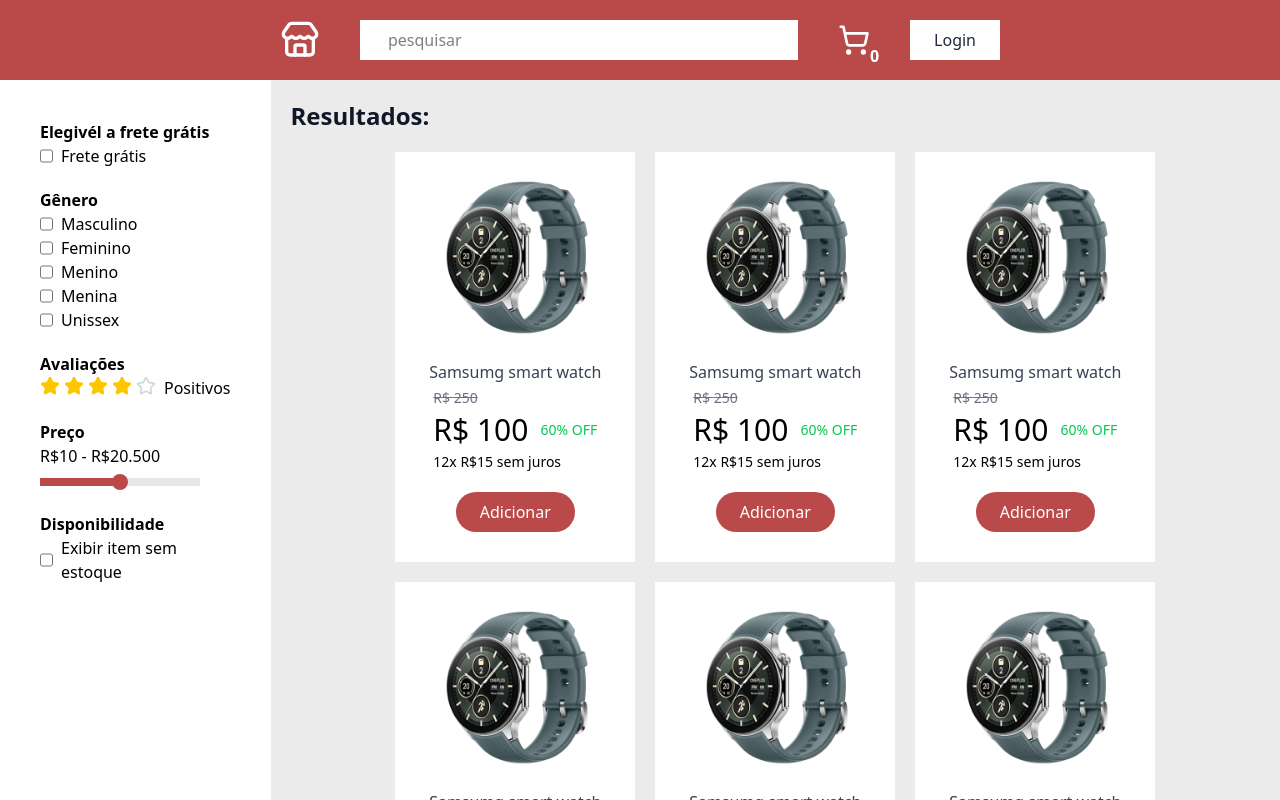
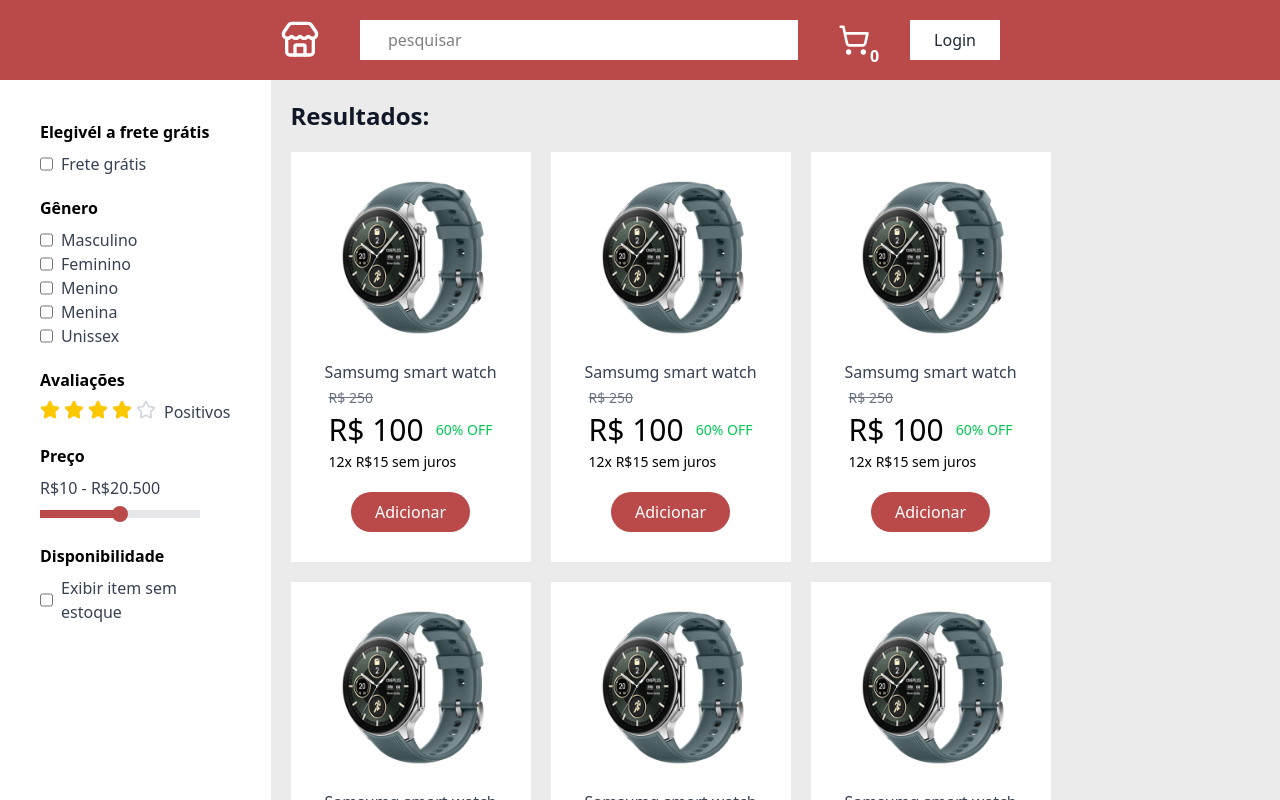
Before and after one commit to joao-juvino/ecommerce-web1, a Next.js app: page /search in a window 1280 px wide. Shown: the top 800 px of the page. Built offline with nearby package versions, Linux system fonts and the light colour scheme.

Commit message:
refactor: extrating basic component in filter panel

```diff
--- /dev/null
+++ b/app/components/BasicFilter.jsx
@@ -0,0 +1,13 @@
+export default function BasicFilter({ title, items }) {
+    return (
+        <div>
+            <h2 className="font-bold mb-2">{title}</h2>
+            {items && items.map((item, key) => (
+                <div key={key} className="flex gap-2">
+                    <input className="cursor-pointer" type="checkbox" name={item.name} id={item.name} />
+                    <label className="text-gray-700">{item.label}</label>
+                </div>
+            ))}
+        </div>
+    );
+}
--- a/app/search/page.jsx
+++ b/app/search/page.jsx
@@ -1,74 +1,69 @@
 import Stars from "@/app/components/Stars";
 import RangeSlider from "@/app/components/RangeSlider";
 import Card from "@/app/components/Card";
+import BasicFilter from "@/app/components/BasicFilter";
 
-export default function Search(){
+export default function Search() {
     return (
         <div className="flex">
-            <div className="w-80 p-10 flex flex-col gap-5 bg-white min-h-dvh">
+            <div className="w-80 p-10 flex flex-col gap-5 bg-white h-dvh">
+                {/* Filter By  Freight */}
+                <BasicFilter
+                    title="Elegivél a frete grátis"
+                    items={[
+                        {name: "freeFreight", label: "Frete grátis"},
+                    ]}
+                />
+
+                {/* Filter By Gender */}
+                <BasicFilter
+                    title="Gênero"
+                    items={[
+                        {name: "male", label: "Masculino"},
+                        {name: "female", label: "Feminino"},
+                        {name: "boy", label: "Menino"},
+                        {name: "girl", label: "Menina"},
+                        {name: "unissex", label: "Unissex"},
+                    ]}
+                />
+
+                {/* Filter By Stars */}
                 <div>
-                    <h2 className="font-bold">Elegivél a frete grátis</h2>
-                    <div className="flex gap-2">
-                        <input type="checkbox" name="freeFreight" id="freeFreight" />
-                        <label>Frete grátis</label>
+                    <h2 className="font-bold mb-2">Avaliações</h2>
+                    <div className="flex gap-2 cursor-pointer">
+                        <Stars />
+                        <label className="text-gray-700">Positivos</label>
                     </div>
                 </div>
-                <div className="flex flex-col items-start">
-                    <h2 className="font-bold">Gênero</h2>
-                    <div className="flex gap-2">
-                        <input type="checkbox" name="male" id="male" />
-                        <label>Masculino</label>
-                    </div>
-                    <div className="flex gap-2">
-                        <input type="checkbox" name="female" id="female" />
-                        <label>Feminino</label>
-                    </div>
-                    <div className="flex gap-2">
-                        <input type="checkbox" name="boy" id="boy" />
-                        <label>Menino</label>
-                    </div>
-                    <div className="flex gap-2">
-                        <input type="checkbox" name="girl" id="girl" />
-                        <label>Menina</label>
-                    </div>
-                    <div className="flex gap-2">
-                        <input type="checkbox" name="unisex" id="unisex" />
-                        <label>Unissex</label>
-                    </div>
-                </div>
+
+                {/* Filter By Price */}
                 <div>
-                    <h2 className="font-bold">Avaliações</h2>
-                    <div className="flex gap-2 cursor-pointer">
-                        <Stars/>
-                        <label>Positivos</label>
-                    </div>
-                </div>
-                <div>
-                    <h2 className="font-bold">Preço</h2>
-                    <p>R$10 - R$20.500</p>
+                    <h2 className="font-bold mb-2">Preço</h2>
+                    <p className="text-gray-700">R$10 - R$20.500</p>
                     <RangeSlider />
                 </div>
-                <div>
-                    <h2 className="font-bold">Disponibilidade</h2>
-                    <div className="flex gap-2">
-                        <input type="checkbox" name="stock" id="stock" />
-                        <label>Exibir item sem estoque</label>
-                    </div>
-                </div>
+
+                {/* Filter By Stock */}
+                <BasicFilter
+                    title="Disponibilidade"
+                    items={[
+                        {name: "stock", label: "Exibir item sem estoque"},
+                    ]}
+                />
             </div>
             <div className="p-5">
                 <h2 className="text-2xl font-bold mb-5 text-gray-900">Resultados:</h2>
-                <div className="flex flex-wrap justify-center gap-5">
-                    <Card showButton={true}/>
-                    <Card showButton={true}/>
-                    <Card showButton={true}/>
-                    <Card showButton={true}/>
-                    <Card showButton={true}/>
-                    <Card showButton={true}/>
-                    <Card showButton={true}/>
-                    <Card showButton={true}/>
-                    <Card showButton={true}/>
-                    <Card showButton={true}/>
+                <div className="flex flex-wrap justify-start gap-5">
+                    <Card showButton={true} />
+                    <Card showButton={true} />
+                    <Card showButton={true} />
+                    <Card showButton={true} />
+                    <Card showButton={true} />
+                    <Card showButton={true} />
+                    <Card showButton={true} />
+                    <Card showButton={true} />
+                    <Card showButton={true} />
+                    <Card showButton={true} />
                 </div>
             </div>
         </div>
```
